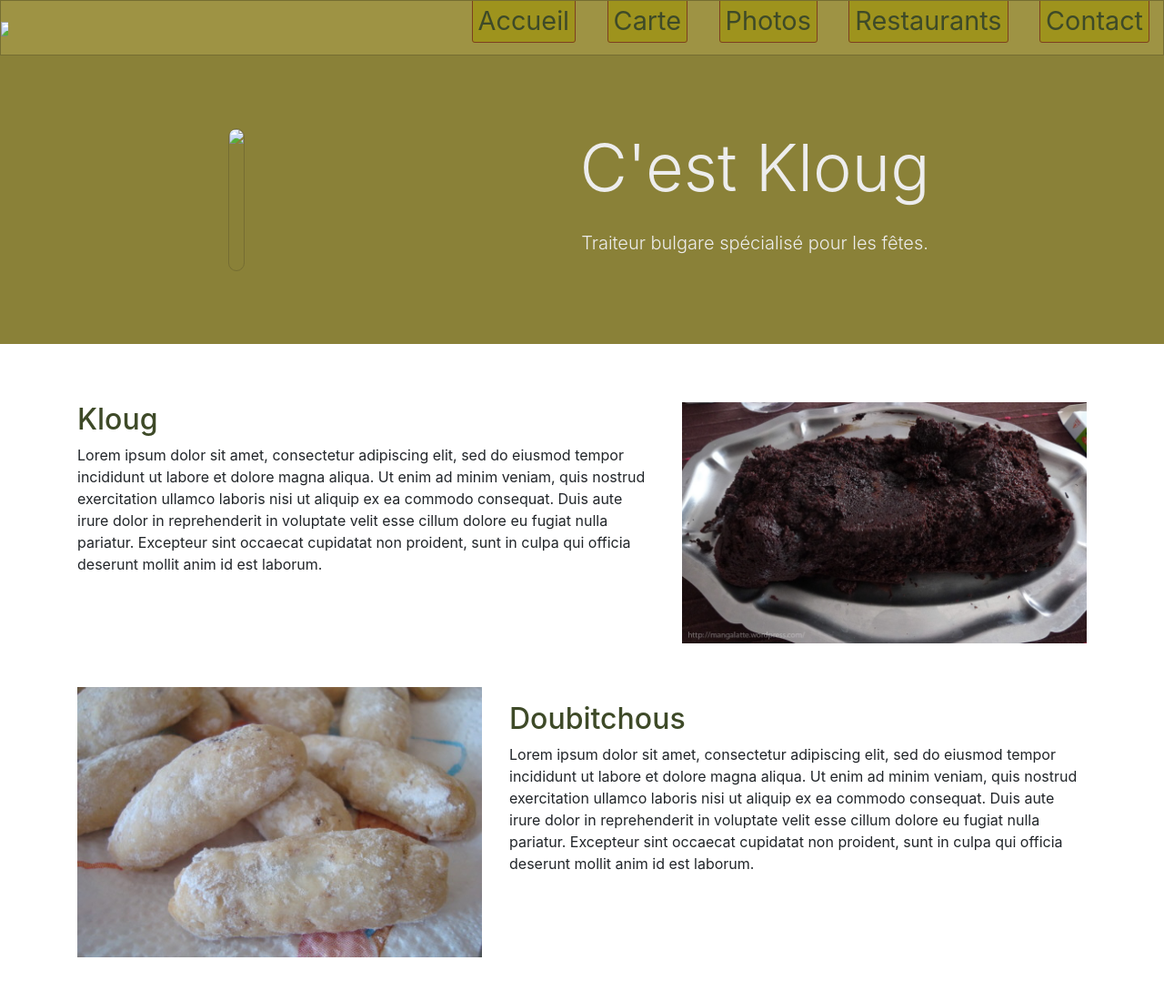
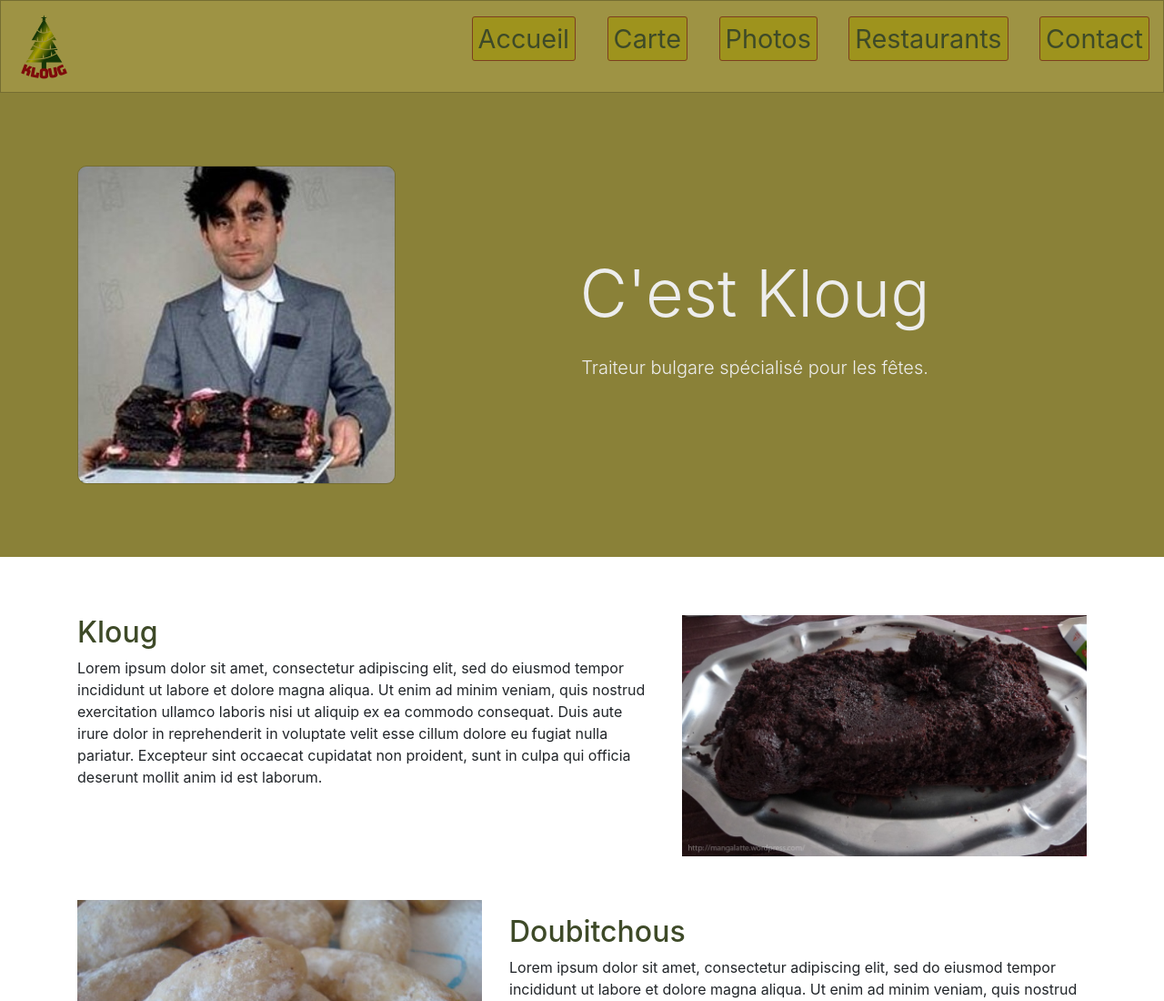
Before and after one commit to Dorgenark/restaurant-css-framework, a plain HTML site: page index.html in a window 1280 px wide. Shown: the top 1100 px of the page at 91% size. Drawn offline with nearby package versions, Linux system fonts and the light colour scheme; files that its build step writes are made by us from their sources; the site is published under a folder, as on GitHub Pages, so addresses that start at the root find nothing.

Commit message:
recorrection du path des images

```diff
--- a/index.html
+++ b/index.html
@@ -12,7 +12,7 @@
 	<div class="container-fluid">
 		<div  id="navbar" class="headerdisplay row">
 			<div class="align-self-center">
-				<a href="index.html"><img class="imglogo img-brand" src="/assets/img/klouglogo.png"></a>
+				<a href="index.html"><img class="imglogo img-brand" src="assets/img/klouglogo.png"></a>
 			</div>
 			<ul>
 				<li class="pages active col"><a href="index.html">Accueil</a></li>
@@ -28,7 +28,7 @@
 		<div class="container py-5">
       <div class="row">
 				<div class="col-md-4 imgkloug">
-					<img class="img-fluid imgkloug2" src="/assets/img/kloug.jpg" />
+					<img class="img-fluid imgkloug2" src="assets/img/kloug.jpg" />
 				</div>
         <div class="col-md-8 textwhite align-self-center">
           <h1 class="display-3 mb-4">C'est Kloug</h1>
```
Also changed, not shown: carte.html (+1 -1 lines), contact.html (+1 -1 lines), photos.html (+1 -1 lines), restaurants.html (+1 -1 lines).
